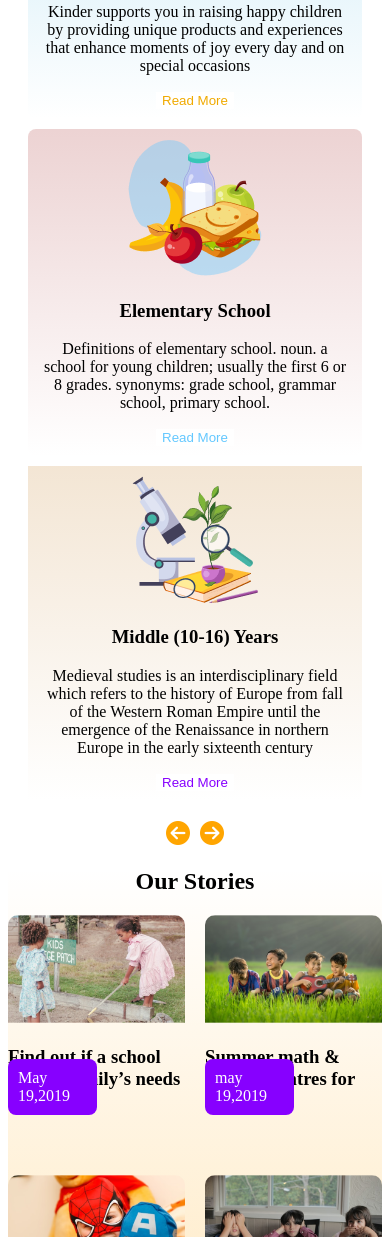
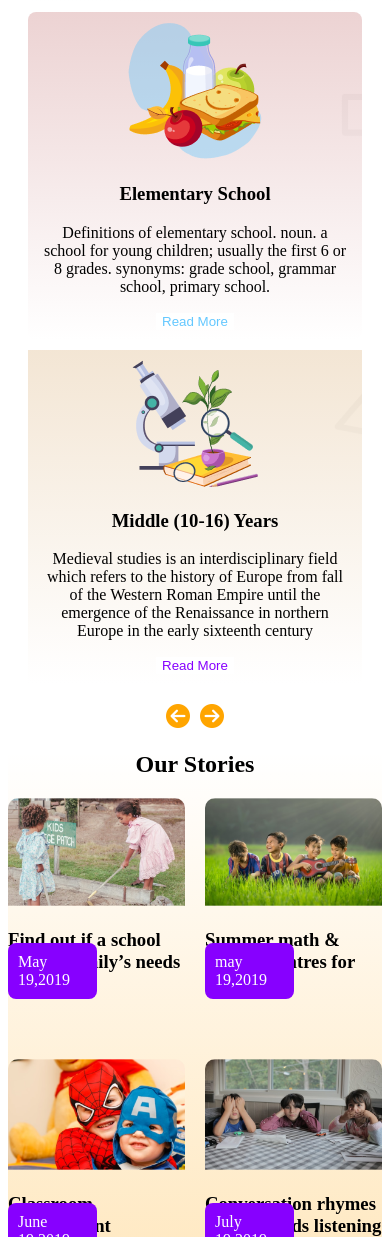
Before and after one commit to saifulalam153/My-Second-Assignment, a plain HTML site: page index.html in a window 390 px wide. Shown: the part 1386-2623 px from the top of the page. Drawn offline with Linux system fonts and the light colour scheme.

Commit message:
added bg

```diff
--- a/style.css
+++ b/style.css
@@ -75,7 +75,7 @@
     margin-bottom: 50px;
 }
 .standard{
-    background-image: url(B11-A2-Kids-School/assets/bg.png);
+    background-image: url('assets/bg.png');
 
     margin: 20px;
 }
@@ -142,7 +142,7 @@
    text-align: center;
 }
 .our-stories{
-    background-image: url('B11-A2-Kids-School/assets/bg.png'), linear-gradient(to bottom, transparent, rgba(254, 163, 1, 0.3));
+    background-image: url('assets/bg.png'), linear-gradient(to bottom, transparent, rgba(254, 163, 1, 0.3));
 }
 .stories-main {
     display: grid;
@@ -231,6 +231,9 @@
         flex-direction: column-reverse;
         text-align: center;
     }
+    .container-img{
+        width: 100%;
+    }
     .standard-items{
         flex-direction: column;
     }
```
